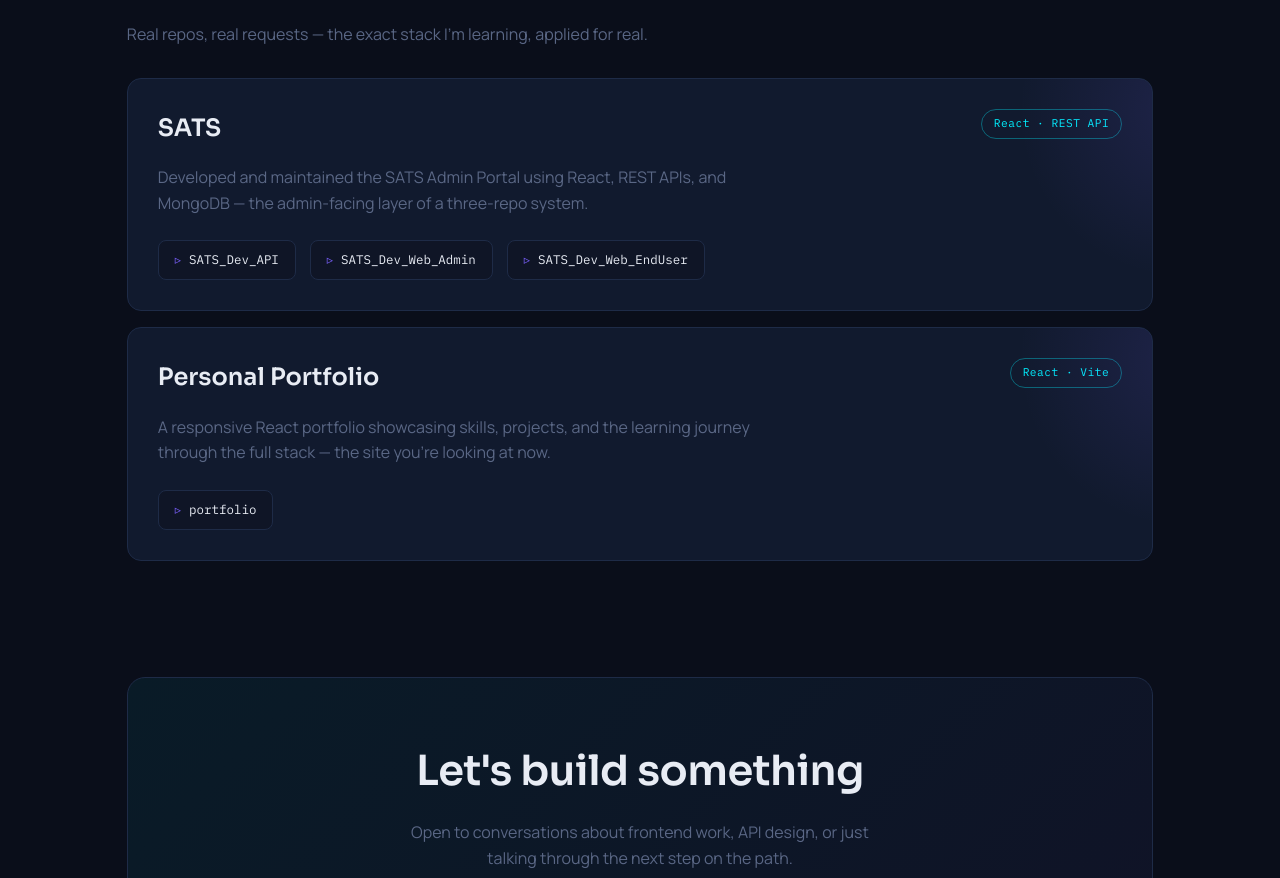
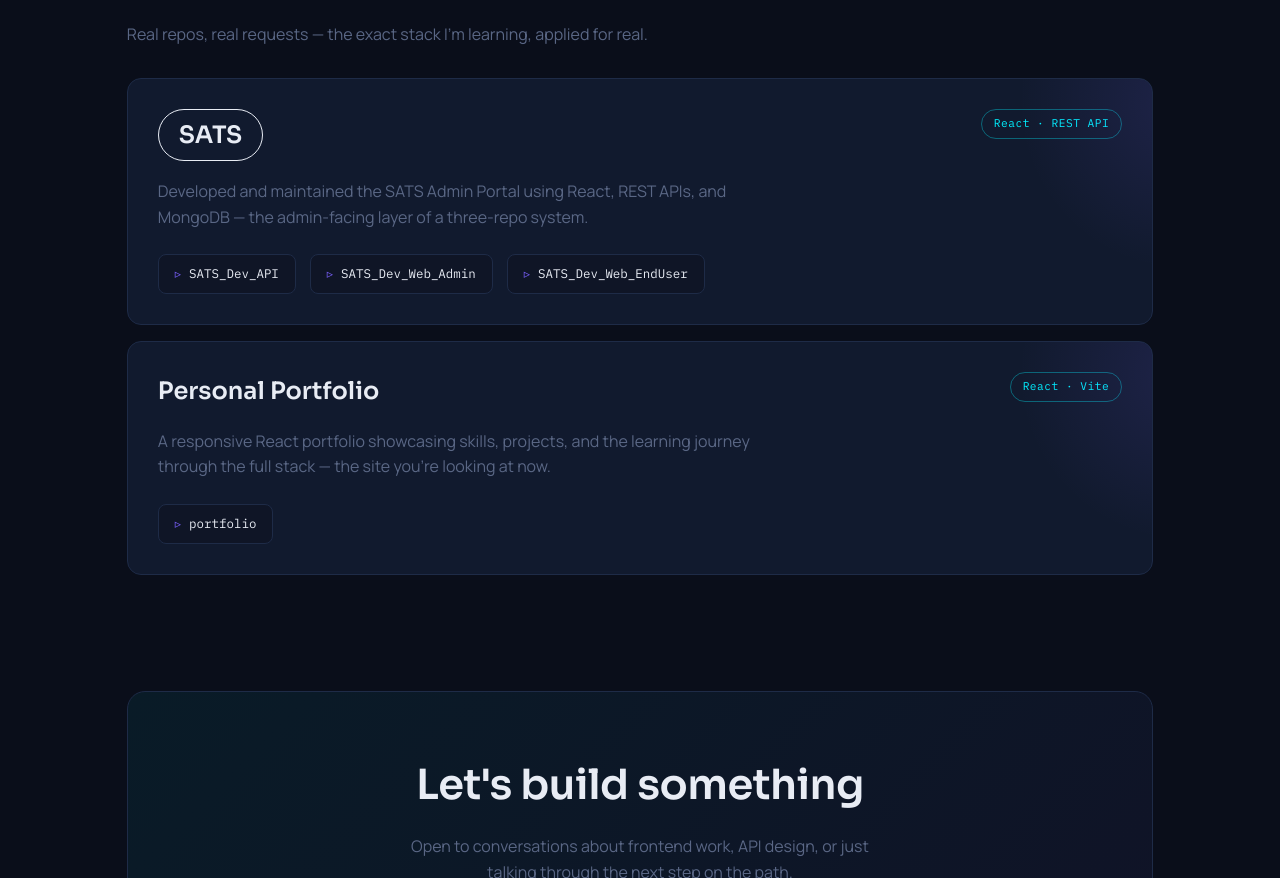
Before and after one commit to workpentabrains-123/my-portfolio, a React (Vite) app: page / in a window 1280 px wide. Shown: the part 2359-3237 px from the top of the page. Built offline with nearby package versions, Linux system fonts and the light colour scheme.

Commit message:
Updated portfolio

```diff
--- a/src/App.css
+++ b/src/App.css
@@ -425,6 +425,23 @@
   font-size: 1.5rem;
   font-weight: 600;
 }
+.project-title {
+  font-family: var(--disp);
+  font-size: 1.5rem;
+  font-weight: 600;
+}
+.project-title--link {
+  display: inline-block;
+  padding: 6px 20px;
+  border: 1.5px solid var(--text);
+  border-radius: 999px;
+  transition: background 0.2s ease, transform 0.15s ease, border-color 0.2s ease;
+}
+.project-title--link:hover {
+  background: rgba(0, 240, 255, 0.08);
+  border-color: var(--cyan);
+  transform: translateY(-1px);
+}
 .project-tag {
   font-family: var(--mono);
   font-size: 0.7rem;
@@ -541,7 +558,7 @@
   height: 36px;
   object-fit: contain;
 }
-.sats-button {
+/* .sats-button {
   background: transparent;
   border: 2px solid #000;
   border-radius: 50%;
@@ -557,4 +574,4 @@
   background: #fff;
   color: #000;
   transform: scale(1.05);
-}
+} */
--- a/src/components/Projects.jsx
+++ b/src/components/Projects.jsx
@@ -25,9 +25,11 @@
           style={{ cursor: project.link ? "pointer" : "default" }}
         >
           <div className="project-top">
-            <div className="project-title">
+            {/* <div className="project-title">
               {project.title}
-            </div>
+            </div> */<div className={`project-title ${project.link ? "project-title--link" : ""}`}>
+  {project.title}
+</div>}
 
             <div className="project-tag">{project.tag}</div>
           </div>
--- a/src/index.css
+++ b/src/index.css
@@ -34,23 +34,7 @@
   background: var(--cyan);
   color: #000;
 }
-.sats-button {
-  background: transparent;
-  border: 2px solid #000;
-  border-radius: 50%;
-  padding: 8px 22px;
-  color: #fff;
-  font-size: 24px;
-  font-weight: 700;
-  cursor: pointer;
-  transition: all 0.3s ease;
-}
 
-.sats-button:hover {
-  background: #fff;
-  color: #000;
-  transform: scale(1.05);
-}
 @media (prefers-reduced-motion: reduce) {
   * {
     animation: none !important;
```
